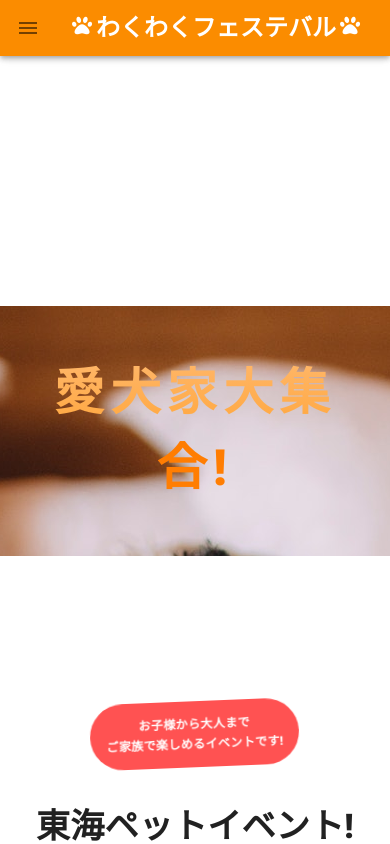
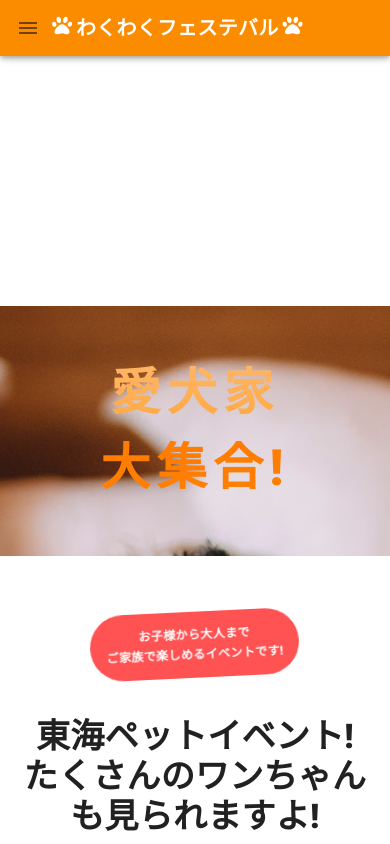
Before and after one commit to hirotaka-takase/wakuwakufestival, a Nuxt app: page / in a window 390 px wide. Shown: the top 844 px of the page. Built offline with nearby package versions, Linux system fonts and the light colour scheme.

Commit message:
topの全体スタイル微調整

```diff
--- a/layouts/default.vue
+++ b/layouts/default.vue
@@ -24,8 +24,8 @@
     </v-navigation-drawer>
     <v-app-bar :clipped-left="clipped" fixed app color="warning">
       <v-app-bar-nav-icon @click.stop="drawer = !drawer" />
-      <nuxt-link to="/" class="pl-5 pr-1"><i class="fas fa-paw" style="font-size: 20px; color: #fff;"></i></nuxt-link>
-      <nuxt-link to="/" class="headline font-weight-black" style="text-decoration: none; color: #fff;" v-text="title"></nuxt-link>
+      <nuxt-link to="/" class="pr-1"><i class="fas fa-paw" style="font-size: 20px; color: #fff;"></i></nuxt-link>
+      <nuxt-link to="/" class="title font-weight-black" style="text-decoration: none; color: #fff;" v-text="title"></nuxt-link>
       <nuxt-link to="/" class="pl-1"><i class="fas fa-paw" style="font-size: 20px; color: #fff;"></i></nuxt-link>
     </v-app-bar>
     <v-content>
@@ -134,3 +134,12 @@ export default {
   }
 }
 </script>
+
+<style>
+@media (max-width: 750px) {
+
+.header_title {
+  font-size: 1.1rem !important;
+}
+}
+</style>
--- a/pages/index.vue
+++ b/pages/index.vue
@@ -15,7 +15,7 @@
         justify="center"
       >
         <v-col class="text-center" cols="12">
-          <p class="mb-0 text_aiken font-weight-black" style="letter-spacing: 0.4rem !important;">愛犬家大集合!</p>
+          <p class="mb-0 text_aiken font-weight-black" style="letter-spacing: 0.4rem !important;">愛犬家<br class="sp">大集合!</p>
         </v-col>
       </v-row>
     </v-parallax>
@@ -197,7 +197,7 @@
       <v-card class="mb-4">
         <v-img
           class="white--text"
-          height="300px"
+          height="320px"
           :src="img_src.banner"
         >
           <v-card-title
@@ -220,7 +220,7 @@
         </v-img>
         <v-card-text class="text--primary font-weight-black headline">東京から急遽出演決定！</v-card-text>
         <v-card-text class="text--primary title font-weight-bold">
-          <p><span class="display-1 font-weight-bold" style="line-height: 2.0;">男性ボーカルユニットBLACK IRIS</span><br>オリコンデイリーランキング1位<br>オリコンウィークリーランキング3位</p>
+          <p><span class="display-1 iris font-weight-bold" style="line-height: 2.0;">男性ボーカルユニットBLACK IRIS</span><br>オリコンデイリーランキング1位<br>オリコンウィークリーランキング3位</p>
         </v-card-text>
         <v-card-actions class="justify-center">
           <v-btn
@@ -271,8 +271,11 @@ export default {
 </script>
 
 <style>
+.sp {
+    display: none;
+}
 .parallax {
-  margin-bottom: 100px;
+  margin-bottom: 60px;
 }
 ul {
   list-style-type: none;
@@ -356,11 +359,14 @@ animation:fuwafuwa 3s infinite linear alternate;
   width: 300px;
 }
 @media (max-width: 750px) {
+.sp {
+    display: block;
+}
 #fv {
    max-height: 250px;
 }
 .parallax {
-  margin-bottom: 120px;
+  margin-bottom: 30px;
 }
 .layout1 {
   margin-bottom: 90px;
@@ -406,7 +412,7 @@ animation:fuwafuwa 3s infinite linear alternate;
 }
 #banner-text p {
   font-size: 1.5rem!important;
-  line-height: 1.1;
+  line-height: 1;
 }
 #banner-text small {
   font-size: 1rem!important;
```
